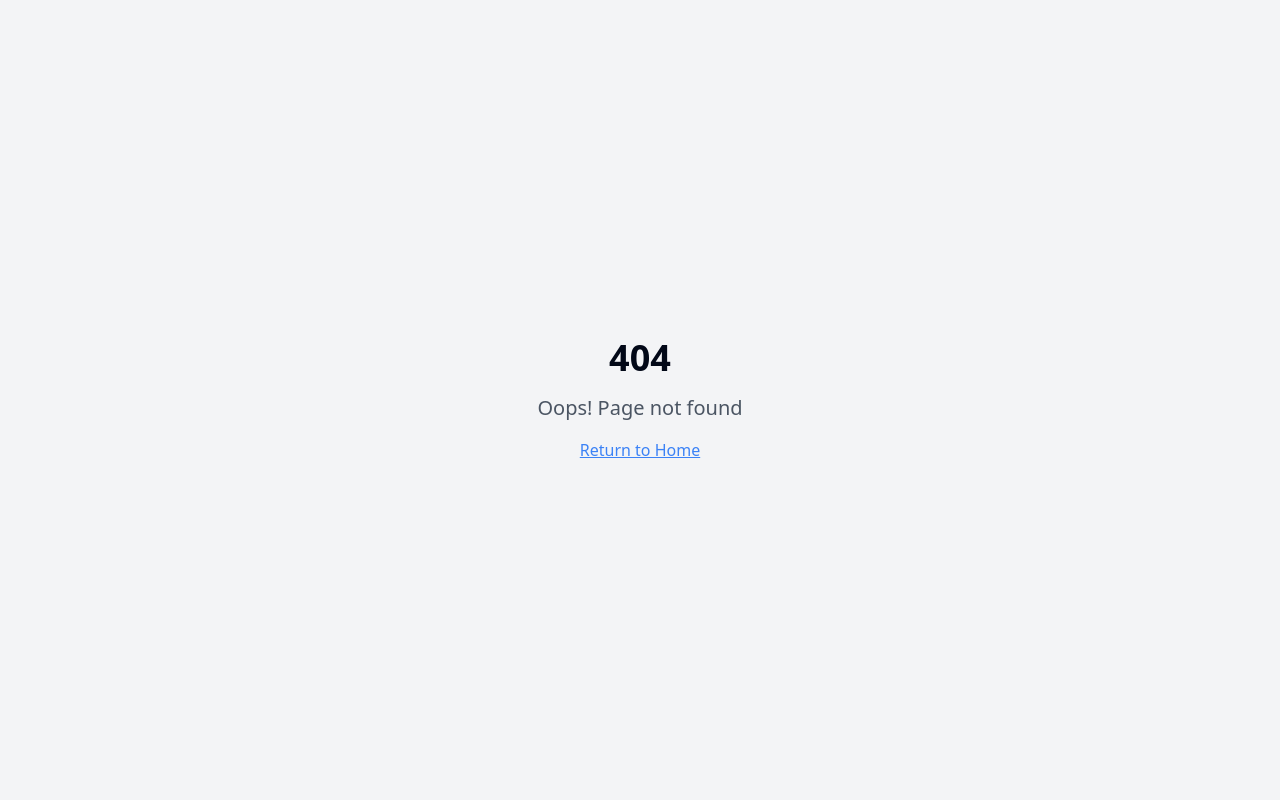
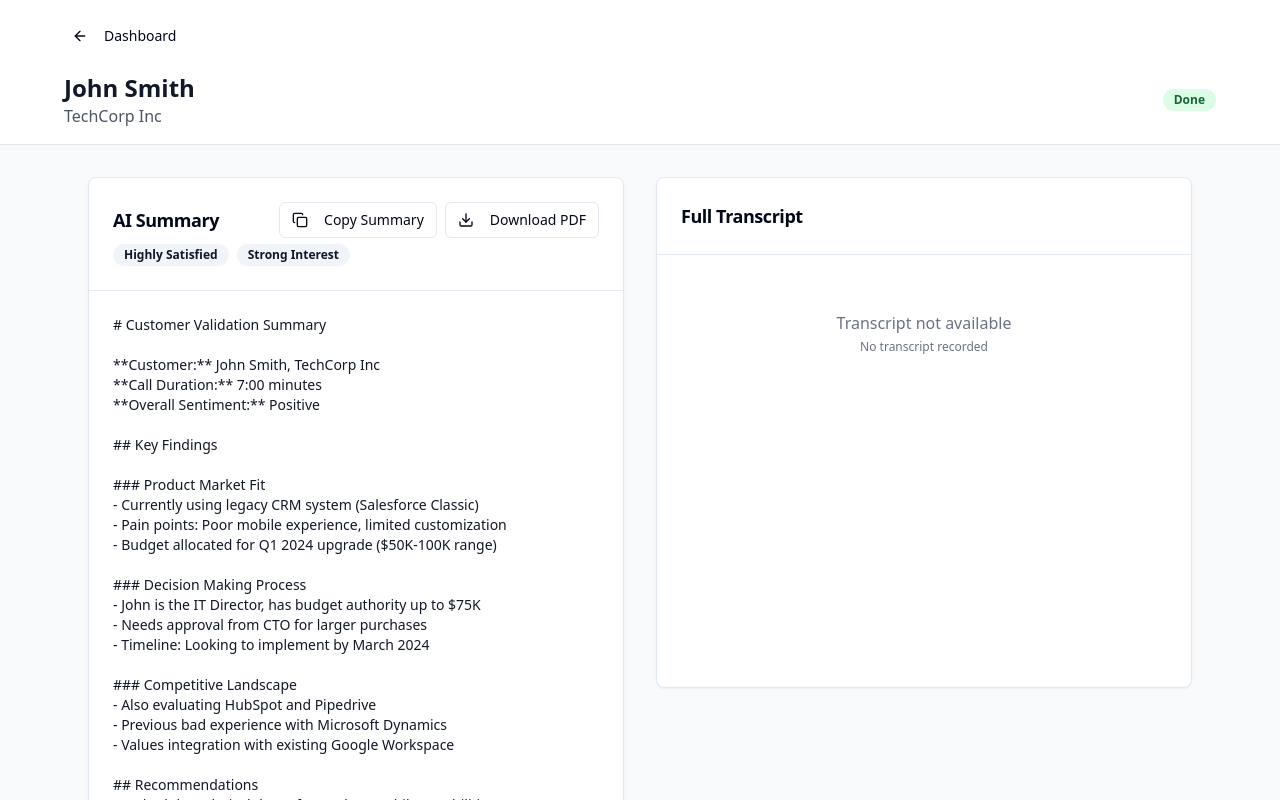
Before and after one commit to Varun20002/due-diligence-pilot, a React (Vite) app: page /reports/1 in a window 1280 px wide. Before the commit this address had no page. Shown: the top 800 px of the page. Built offline with nearby package versions, Linux system fonts and the light colour scheme.

Commit message:
feat: Add report view page
Adds a new page at `/reports/:call_id` to display AI-generated reports, including AI summary, full transcript, and action buttons.

```diff
--- a/package.json
+++ b/package.json
@@ -55,7 +55,7 @@
     "react-resizable-panels": "^2.1.3",
     "react-router-dom": "^6.26.2",
     "recharts": "^2.12.7",
-    "sonner": "^1.5.0",
+    "sonner": "^2.0.5",
     "tailwind-merge": "^2.5.2",
     "tailwindcss-animate": "^1.0.7",
     "vaul": "^0.9.3",
--- a/src/App.tsx
+++ b/src/App.tsx
@@ -5,6 +5,7 @@ import { TooltipProvider } from "@/components/ui/tooltip";
 import { QueryClient, QueryClientProvider } from "@tanstack/react-query";
 import { BrowserRouter, Routes, Route } from "react-router-dom";
 import Dashboard from "./pages/Dashboard";
+import ReportView from "./pages/ReportView";
 import NotFound from "./pages/NotFound";
 
 const queryClient = new QueryClient();
@@ -18,6 +19,7 @@ const App = () => (
         <Routes>
           <Route path="/" element={<Dashboard />} />
           <Route path="/dashboard" element={<Dashboard />} />
+          <Route path="/reports/:call_id" element={<ReportView />} />
           {/* ADD ALL CUSTOM ROUTES ABOVE THE CATCH-ALL "*" ROUTE */}
           <Route path="*" element={<NotFound />} />
         </Routes>
--- a/src/components/CallDetails.tsx
+++ b/src/components/CallDetails.tsx
@@ -1,5 +1,6 @@
 
 import React, { useState, useEffect } from 'react';
+import { useNavigate } from 'react-router-dom';
 import { Call, CallStatus } from '@/types/call';
 import { Badge } from '@/components/ui/badge';
 import { Button } from '@/components/ui/button';
@@ -20,6 +21,7 @@ const statusConfig = {
 
 const CallDetails: React.FC<CallDetailsProps> = ({ call }) => {
   const [elapsedTime, setElapsedTime] = useState(0);
+  const navigate = useNavigate();
 
   useEffect(() => {
     if (!call || call.status === CallStatus.DONE || call.status === CallStatus.ERROR) {
@@ -40,6 +42,12 @@ const CallDetails: React.FC<CallDetailsProps> = ({ call }) => {
     const mins = Math.floor(seconds / 60);
     const secs = seconds % 60;
     return `${mins}:${secs.toString().padStart(2, '0')}`;
+  };
+
+  const handleOpenFullReport = () => {
+    if (call) {
+      navigate(`/reports/${call.id}`);
+    }
   };
 
   if (!call) {
@@ -84,7 +92,7 @@ const CallDetails: React.FC<CallDetailsProps> = ({ call }) => {
               </div>
             </div>
             <div className="mt-4 pt-4 border-t border-gray-200">
-              <Button variant="outline" size="sm" className="w-full">
+              <Button variant="outline" size="sm" className="w-full" onClick={handleOpenFullReport}>
                 <ExternalLink className="h-4 w-4 mr-2" />
                 Open Full Report
               </Button>
--- /dev/null
+++ b/src/pages/ReportView.tsx
@@ -0,0 +1,191 @@
+
+import React from 'react';
+import { useParams, useNavigate } from 'react-router-dom';
+import { useQuery } from '@tanstack/react-query';
+import { ArrowLeft, Download, Copy } from 'lucide-react';
+import { Button } from '@/components/ui/button';
+import { Badge } from '@/components/ui/badge';
+import { Card, CardContent, CardHeader, CardTitle } from '@/components/ui/card';
+import { ScrollArea } from '@/components/ui/scroll-area';
+import { Separator } from '@/components/ui/separator';
+import { mockApiService } from '@/services/mockApi';
+import { CallStatus } from '@/types/call';
+import { toast } from 'sonner';
+
+const statusConfig = {
+  [CallStatus.QUEUED]: { color: 'bg-gray-100 text-gray-800', label: 'Queued' },
+  [CallStatus.DIALING]: { color: 'bg-yellow-100 text-yellow-800', label: 'Dialing' },
+  [CallStatus.IN_ROOM]: { color: 'bg-blue-100 text-blue-800', label: 'In Room' },
+  [CallStatus.RAG]: { color: 'bg-purple-100 text-purple-800', label: 'Processing' },
+  [CallStatus.DONE]: { color: 'bg-green-100 text-green-800', label: 'Done' },
+  [CallStatus.ERROR]: { color: 'bg-red-100 text-red-800', label: 'Error' },
+};
+
+const ReportView = () => {
+  const { call_id } = useParams<{ call_id: string }>();
+  const navigate = useNavigate();
+
+  const { data: call, isLoading, error } = useQuery({
+    queryKey: ['call', call_id],
+    queryFn: () => mockApiService.getCall(call_id!),
+    enabled: !!call_id,
+  });
+
+  const handleCopySummary = async () => {
+    if (call?.summary) {
+      try {
+        await navigator.clipboard.writeText(call.summary);
+        toast.success('Summary copied to clipboard');
+      } catch (err) {
+        toast.error('Failed to copy summary');
+      }
+    }
+  };
+
+  const handleDownloadPDF = () => {
+    toast.info('PDF download feature coming soon');
+  };
+
+  const handleBackToDashboard = () => {
+    navigate('/dashboard');
+  };
+
+  if (isLoading) {
+    return (
+      <div className="min-h-screen bg-gray-50 flex items-center justify-center">
+        <div className="text-center">
+          <div className="text-lg text-gray-600">Loading report...</div>
+        </div>
+      </div>
+    );
+  }
+
+  if (error || !call) {
+    return (
+      <div className="min-h-screen bg-gray-50 flex items-center justify-center">
+        <div className="text-center">
+          <div className="text-lg text-red-600">Report not found</div>
+          <Button
+            variant="outline"
+            onClick={handleBackToDashboard}
+            className="mt-4"
+          >
+            <ArrowLeft className="h-4 w-4 mr-2" />
+            Back to Dashboard
+          </Button>
+        </div>
+      </div>
+    );
+  }
+
+  // Mock tags for demo purposes
+  const tags = call.status === CallStatus.DONE ? ['Highly Satisfied', 'Strong Interest'] : [];
+
+  return (
+    <div className="min-h-screen bg-gray-50">
+      {/* Header */}
+      <header className="bg-white border-b border-gray-200 px-6 py-4">
+        <div className="max-w-6xl mx-auto">
+          <Button
+            variant="ghost"
+            onClick={handleBackToDashboard}
+            className="mb-4 -ml-2"
+          >
+            <ArrowLeft className="h-4 w-4 mr-2" />
+            Dashboard
+          </Button>
+
+          <div className="flex items-center justify-between">
+            <div>
+              <h1 className="text-2xl font-semibold text-gray-900">{call.customerName}</h1>
+              <p className="text-gray-600">{call.company}</p>
+            </div>
+            <Badge className={statusConfig[call.status].color}>
+              {statusConfig[call.status].label}
+            </Badge>
+          </div>
+        </div>
+      </header>
+
+      {/* Main Content */}
+      <main className="max-w-6xl mx-auto px-6 py-8">
+        <div className="grid grid-cols-1 lg:grid-cols-2 gap-8">
+          {/* AI Summary Section */}
+          <Card className="h-fit">
+            <CardHeader>
+              <div className="flex items-center justify-between">
+                <CardTitle className="text-lg">AI Summary</CardTitle>
+                <div className="flex space-x-2">
+                  <Button size="sm" variant="outline" onClick={handleCopySummary}>
+                    <Copy className="h-4 w-4 mr-2" />
+                    Copy Summary
+                  </Button>
+                  <Button size="sm" variant="outline" onClick={handleDownloadPDF}>
+                    <Download className="h-4 w-4 mr-2" />
+                    Download PDF
+                  </Button>
+                </div>
+              </div>
+              {tags.length > 0 && (
+                <div className="flex flex-wrap gap-2 mt-2">
+                  {tags.map((tag, index) => (
+                    <Badge key={index} variant="secondary" className="text-xs">
+                      {tag}
+                    </Badge>
+                  ))}
+                </div>
+              )}
+            </CardHeader>
+            <Separator />
+            <CardContent className="pt-6">
+              {call.summary ? (
+                <div className="prose prose-sm max-w-none">
+                  <div className="whitespace-pre-wrap text-sm text-gray-900">
+                    {call.summary}
+                  </div>
+                </div>
+              ) : (
+                <div className="text-center text-gray-500 py-8">
+                  <p>Summary not available</p>
+                  <p className="text-xs mt-1">
+                    {call.status === CallStatus.DONE ? 'No summary generated' : 'Call in progress'}
+                  </p>
+                </div>
+              )}
+            </CardContent>
+          </Card>
+
+          {/* Full Transcript Section */}
+          <Card className="h-fit">
+            <CardHeader>
+              <CardTitle className="text-lg">Full Transcript</CardTitle>
+            </CardHeader>
+            <Separator />
+            <CardContent className="pt-6">
+              <ScrollArea className="h-96">
+                {call.transcript ? (
+                  <div className="space-y-4">
+                    <div className="bg-gray-50 rounded-lg p-4">
+                      <div className="whitespace-pre-wrap text-sm text-gray-900 font-mono leading-relaxed">
+                        {call.transcript}
+                      </div>
+                    </div>
+                  </div>
+                ) : (
+                  <div className="text-center text-gray-500 py-8">
+                    <p>Transcript not available</p>
+                    <p className="text-xs mt-1">
+                      {call.status === CallStatus.DONE ? 'No transcript recorded' : 'Call in progress'}
+                    </p>
+                  </div>
+                )}
+              </ScrollArea>
+            </CardContent>
+          </Card>
+        </div>
+      </main>
+    </div>
+  );
+};
+
+export default ReportView;
```
Also changed, not shown: 1 other file (tests, documents, lock files or other folders).
